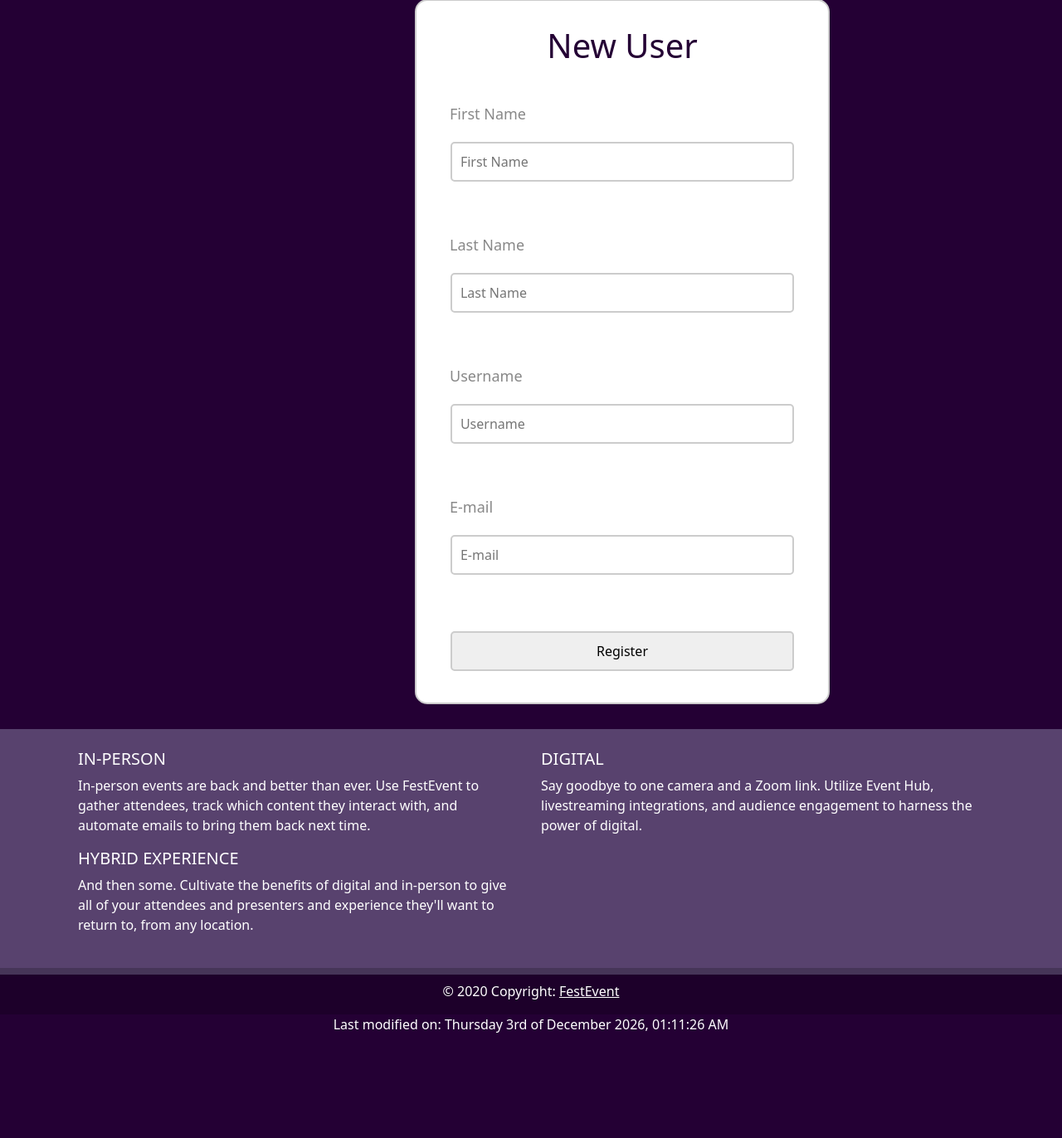
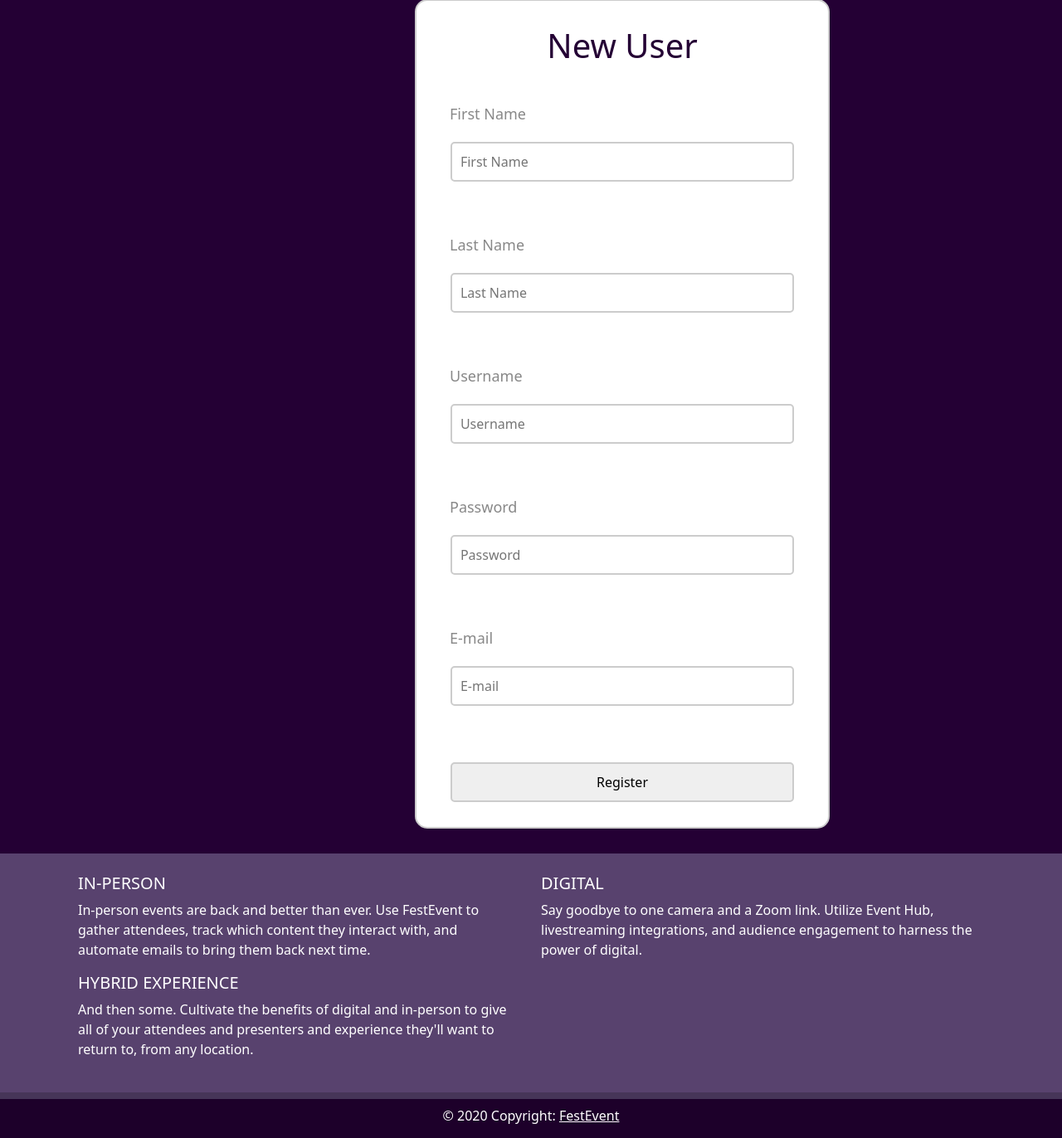
Before and after one commit to cerberus2078/Web-programming-Team-16, a PHP site: page /newuser.php in a window 1280 px wide. Shown: the part 131-1503 px from the top of the page at 83% size. Before the commit the page ends 1376 px from the top, so only its background shows below. Run offline with PHP 8.4, Linux system fonts and the light colour scheme.

Commit message:
some changes to new user

```diff
--- a/newuser.php
+++ b/newuser.php
@@ -15,7 +15,7 @@ include 'header.php';
 
     form{
         width: 500px ;
-        height: 850px;
+        height: 1000px;
         margin-top: 30px;
         margin-bottom: 30px;
         margin-left: 500px;
@@ -82,35 +82,36 @@ include 'header.php';
     <input type="text" name="lname" placeholder="Last Name" required><br><br>
     <label>Username</label>
     <input type="text" name="username" placeholder="Username" required><br><br>
+    <label>Password</label>
+    <input type="password" name="password" placeholder="Password" required><br><br>
     <label>E-mail</label>
     <input type="text" name="email" placeholder="E-mail" required onblur="email()"><br><br>
 
 
-    <input type="submit" value="Register"></input>
+    <input type="submit" name="submit" value="Register"></input>
 
 </form>
 </div>
 
 <?php
-if (isset($_POST['Submit'])){
+if (isset($_POST['submit'])){
     $fname = $_POST['fname'];
     $lname = $_POST['lname'];
     $username = $_POST['username'];
+    $password = $_POST['password'];
     $email = $_POST['email'];
     include 'db1.php';
-    $sql = "insert into new_user (fname, lname, username, email)
-    values('$fname', '$lname', '$username', '$email')";
+    $sql = "insert into new_user (fname, lname, username, password, email)
+    values('$fname', '$lname', '$username', '$password', '$email')";
 
     if($conn->query($sql) === TRUE){
-        echo "Your account has been successfully created created.";
+        echo "Your account has been successfully created.";
     }
     else{
         echo "Error:" . $conn->error;
     }
 }
 
-?>
 
-<?php
 include 'footer.php';
 ?>
```
